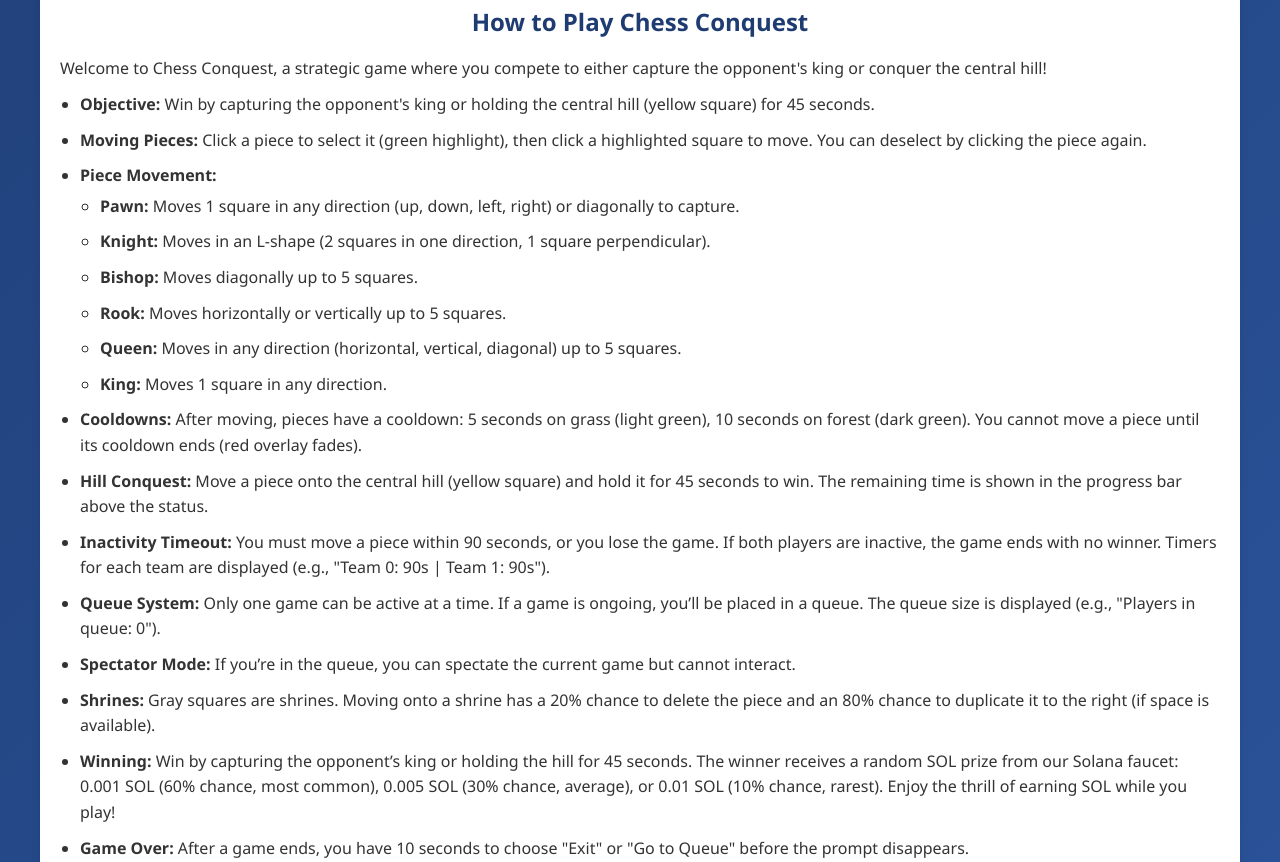
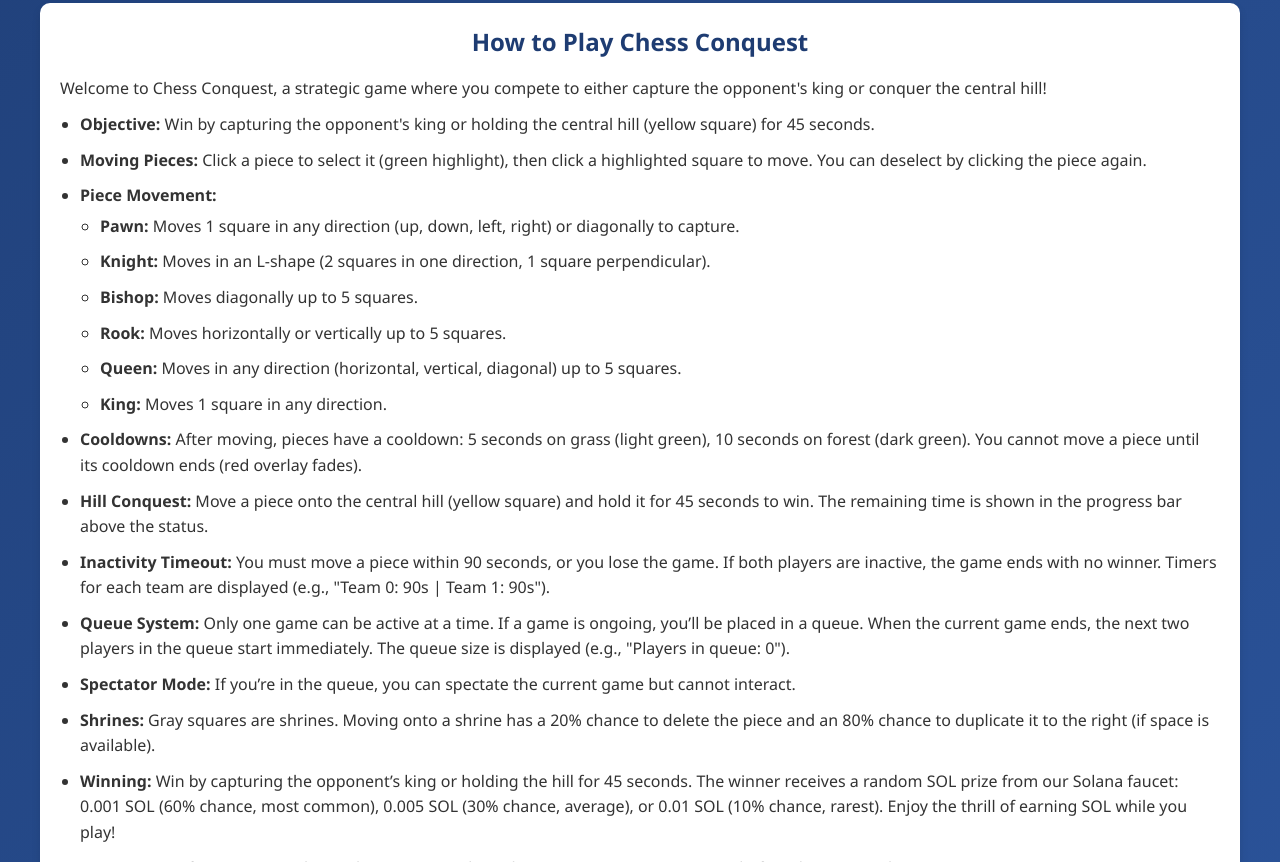
Before and after one commit to GambaBTC/chess, a website: page public/index.html in a window 1280 px wide. Shown: the part 871-1733 px from the top of the page. Drawn offline with nearby package versions, Linux system fonts and the light colour scheme; no server answers.

Commit message:
Update index.html

```diff
--- a/public/index.html
+++ b/public/index.html
@@ -21,9 +21,9 @@
                 <div id="queueDisplay">Players in queue: 0</div>
                 <div id="timerDisplay">Team 0: 90s | Team 1: 90s</div>
             </div>
-        </div>
-        <div id="adBanner">
-            <p>Your ad here</p>
+            <div id="adBanner">
+                <p>Your ad here</p>
+            </div>
         </div>
         <div class="instructions">
             <h2>How to Play Chess Conquest</h2>
@@ -44,7 +44,7 @@
                 <li><strong>Cooldowns:</strong> After moving, pieces have a cooldown: 5 seconds on grass (light green), 10 seconds on forest (dark green). You cannot move a piece until its cooldown ends (red overlay fades).</li>
                 <li><strong>Hill Conquest:</strong> Move a piece onto the central hill (yellow square) and hold it for 45 seconds to win. The remaining time is shown in the progress bar above the status.</li>
                 <li><strong>Inactivity Timeout:</strong> You must move a piece within 90 seconds, or you lose the game. If both players are inactive, the game ends with no winner. Timers for each team are displayed (e.g., "Team 0: 90s | Team 1: 90s").</li>
-                <li><strong>Queue System:</strong> Only one game can be active at a time. If a game is ongoing, you’ll be placed in a queue. The queue size is displayed (e.g., "Players in queue: 0").</li>
+                <li><strong>Queue System:</strong> Only one game can be active at a time. If a game is ongoing, you’ll be placed in a queue. When the current game ends, the next two players in the queue start immediately. The queue size is displayed (e.g., "Players in queue: 0").</li>
                 <li><strong>Spectator Mode:</strong> If you’re in the queue, you can spectate the current game but cannot interact.</li>
                 <li><strong>Shrines:</strong> Gray squares are shrines. Moving onto a shrine has a 20% chance to delete the piece and an 80% chance to duplicate it to the right (if space is available).</li>
                 <li><strong>Winning:</strong> Win by capturing the opponent’s king or holding the hill for 45 seconds. The winner receives a random SOL prize from our Solana faucet: 0.001 SOL (60% chance, most common), 0.005 SOL (30% chance, average), or 0.01 SOL (10% chance, rarest). Enjoy the thrill of earning SOL while you play!</li>
```
